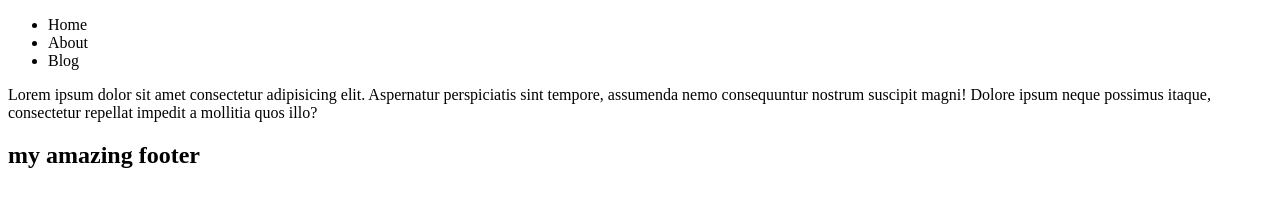
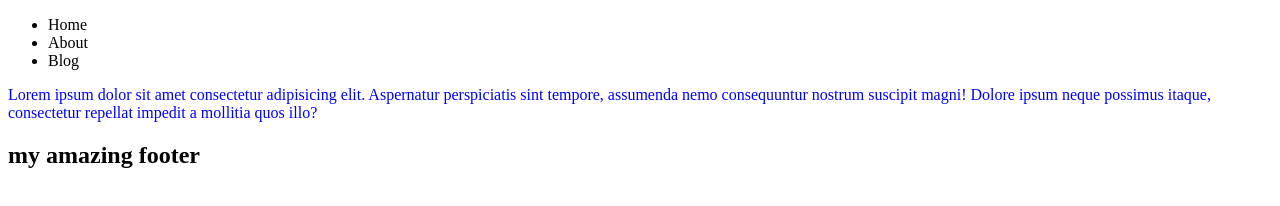
Before and after one commit to ric-85/practse-gh, a plain HTML site: page index.html in a window 1280 px wide. Drawn offline with Linux system fonts and the light colour scheme.

Commit message:
add 2 stylings in index.html

```diff
--- a/index.html
+++ b/index.html
@@ -19,7 +19,7 @@
     </nav>
 </header>
     <main>
-        <p>Lorem ipsum dolor sit amet consectetur adipisicing elit. Aspernatur perspiciatis sint tempore, assumenda nemo consequuntur nostrum suscipit magni! Dolore ipsum neque possimus itaque, consectetur repellat impedit a mollitia quos illo?</p>
+        <p class="main-para">Lorem ipsum dolor sit amet consectetur adipisicing elit. Aspernatur perspiciatis sint tempore, assumenda nemo consequuntur nostrum suscipit magni! Dolore ipsum neque possimus itaque, consectetur repellat impedit a mollitia quos illo?</p>
     </main>
     <footer>
         <h2>my amazing footer</h2>
--- a/style.css
+++ b/style.css
@@ -0,0 +1,6 @@
+.header {
+    background-color: red;
+}
+.main-para {
+    color:blue;
+}
```
